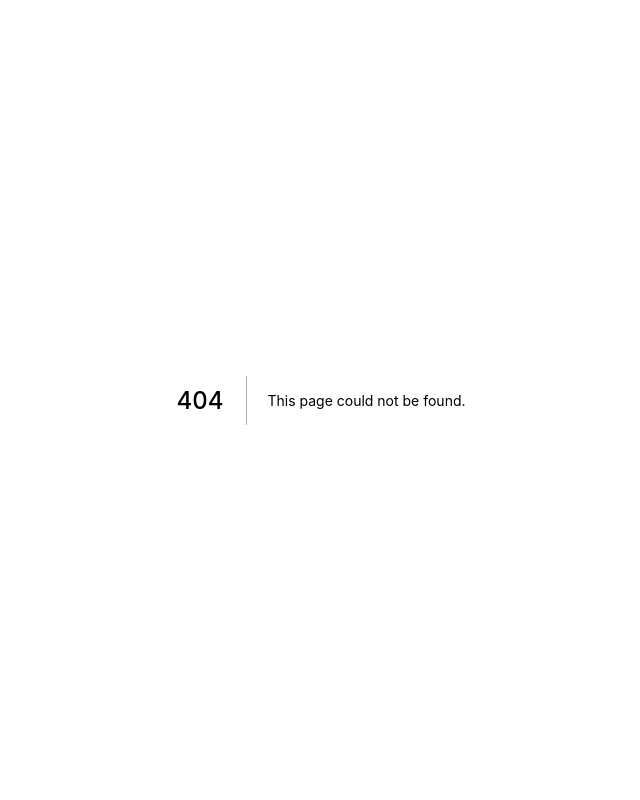
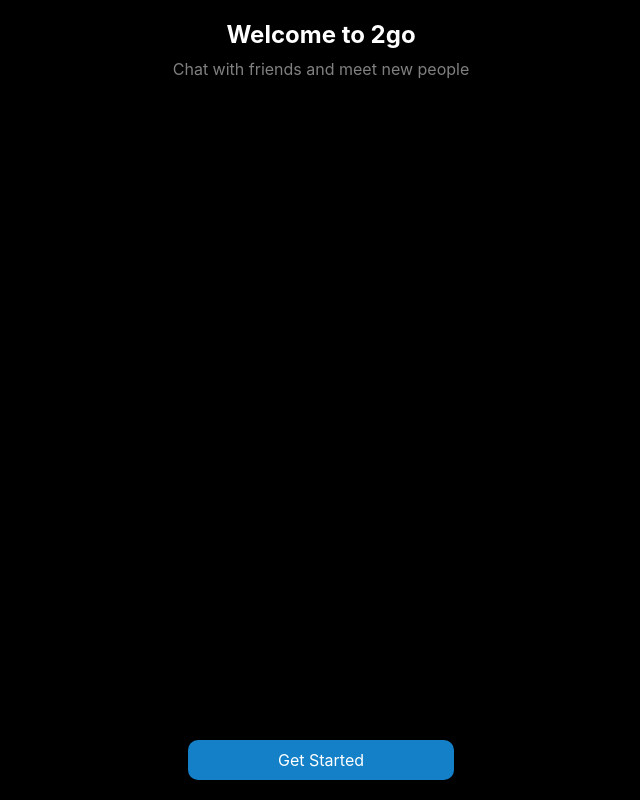
Before and after one commit to Fitzstiles/2go, a Next.js app: page /getstarted in a window 1280 px wide. Before the commit this address had no page. Shown: the whole page, without its empty margins (319-959 px from the left). Built offline with nearby package versions, Linux system fonts and the light colour scheme.

Commit message:
get started page

```diff
--- a/component/Chats.module.css
+++ b/component/Chats.module.css
@@ -44,7 +44,7 @@
 
 .msg__details :nth-child(2) {
     margin-top: 5px;
-    color: rgb(144, 144, 241)
+    color: #1484CE
 }
 
 /**********Styling the chat Ends ***********/
--- /dev/null
+++ b/pages/getstarted.js
@@ -0,0 +1,15 @@
+import Link from "next/link";
+import styles from "../styles/Home.module.css";
+const getstarted = () => {
+  return (
+    <div className={styles.getStarted}>
+      <h2>Welcome to 2go</h2>
+      <p>Chat with friends and meet new people</p>
+      <div className={styles.button}>
+        <Link href="/">Get Started</Link>
+      </div>
+    </div>
+  );
+};
+
+export default getstarted;
--- a/styles/Home.module.css
+++ b/styles/Home.module.css
@@ -13,7 +13,7 @@
 }
 
 .header h2:nth-child(1) {
-  color: rgb(144, 144, 241);
+  color: #1484CE;
 }
 
 .profile__icon {
@@ -172,3 +172,40 @@
   color: rgb(145, 137, 137);
   margin-bottom: 2px;
 }
+
+/*********Styling the profile page Ends********/
+
+
+
+
+/*********Styling the get Started page ********/
+
+.getStarted {
+  width: 100%;
+  text-align: center;
+}
+
+.getStarted h2 {
+  margin-top: 20px;
+  margin-bottom: 10px;
+}
+
+.getStarted p {
+  color: gray;
+}
+
+.button {
+  position: absolute;
+  bottom: 30px;
+  left: 50%;
+  transform: translate(-50%);
+  width: 100%;
+}
+
+.button a {
+  background-color: #1380C8;
+  padding: 10px 90px;
+  border-radius: 10px;
+}
+
+/*********Styling the get Started page ********/
--- a/styles/globals.css
+++ b/styles/globals.css
@@ -11,6 +11,7 @@
   font-family: -apple-system, BlinkMacSystemFont, Segoe UI, Roboto, Oxygen,
     Ubuntu, Cantarell, Fira Sans, Droid Sans, Helvetica Neue, sans-serif;
   background: black;
+  color: white;
 }
 
 a {
@@ -21,14 +22,3 @@
 ::-webkit-scrollbar {
   display: none;
 }
-
-@media (prefers-color-scheme: dark) {
-  html {
-    color-scheme: dark;
-  }
-
-  body {
-    color: white;
-
-  }
-}
```
